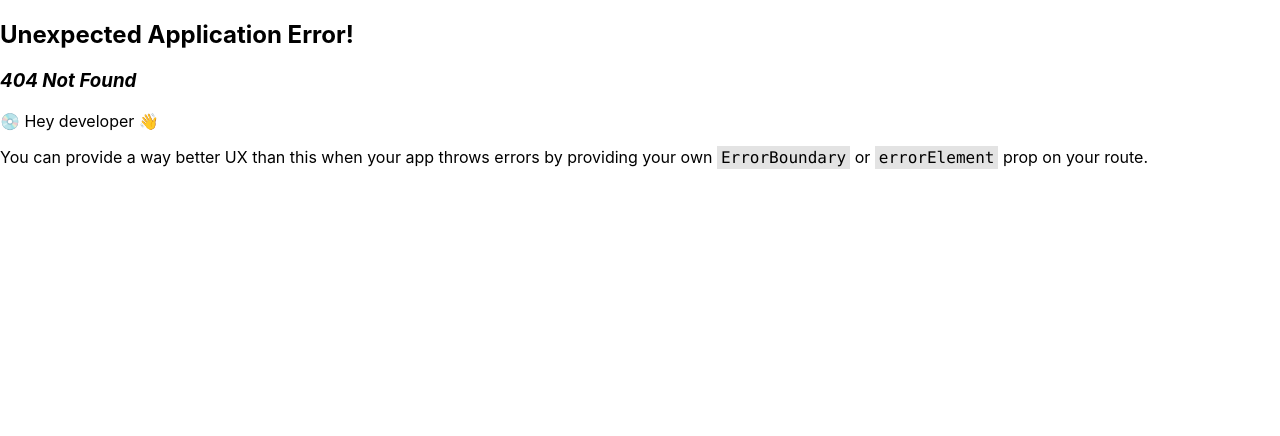
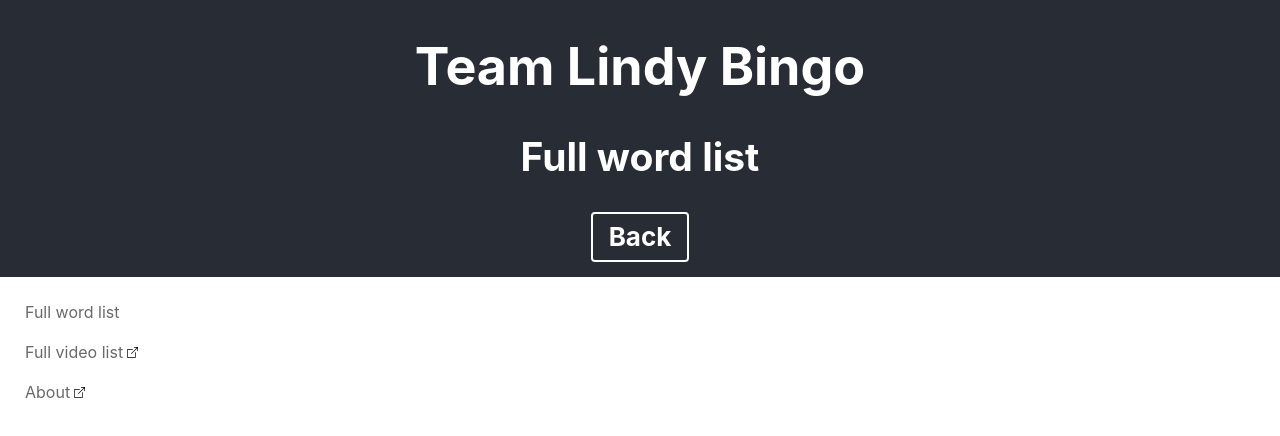
Before and after one commit to dgmstuart/bingo-frontend, a React (Create React App) app: page / in a window 1280 px wide. Before the commit this address had no page. Shown: the top 436 px of the page. Built offline with nearby package versions, Linux system fonts and the light colour scheme.

Commit message:
Refactor: extract a layout component from WordList
Now we're just testing the inner component, not including the whole
footer and its links, so we don't need the <BrowserRouter> component in
the test.

```diff
--- a/src/components/Footer.tsx
+++ b/src/components/Footer.tsx
@@ -1,10 +1,11 @@
 import React from "react";
 import "./Footer.css";
 import { Link } from "react-router-dom";
+import classNames from "classnames";
 
-const Footer: React.FC = () => {
+const Footer: React.FC<{ className?: string }> = ({ className }) => {
   return (
-    <footer className="Footer">
+    <footer className={classNames("Footer", { className: className })}>
       <ul>
         <li>
           <Link to="/word_list">Full word list</Link>
--- a/src/components/WordList.css
+++ b/src/components/WordList.css
@@ -1,55 +1,16 @@
-.WordList-header {
-  background-color: #282c34;
-  display: flex;
-  flex-direction: column;
-  align-items: center;
-  justify-content: center;
-  font-size: calc(10px + 2vmin);
-  color: white;
-}
-
-.WordList-header h2 {
-  margin-top: 0;
-}
-
-.WordList-actions {
-  margin-bottom: 15px;
-}
-
-.WordList-actions a {
-  display: inline-block;
-  text-decoration: none;
-  padding: 0.5rem 1rem;
-  margin: 0 0.5rem;
-  line-height: 1.15;
-  font-weight: bold;
-  color: white;
-  border-color: white;
-  border-width: 2px;
-  border-style: solid;
-  border-radius: 0.25rem;
-  background-color: transparent;
-}
-
-.WordList-words {
+.WordListGroup {
   margin: 0 25px;
 }
 
-.WordList-words li {
+.WordListGroup li {
   margin-bottom: 5px;
+}
+
+.WordListGroup-description {
+  color: dimgray;
 }
 
 .WordList-description {
   font-style: italic;
   color: dimgray;
 }
-
-.WordList-group-description {
-  color: dimgray;
-}
-
-.WordList footer {
-  padding: 25px 0;
-  margin: 25px;
-  border-top: solid 1px darkgray;
-}
--- a/src/components/WordList.tsx
+++ b/src/components/WordList.tsx
@@ -1,8 +1,6 @@
 import React, { ReactNode } from "react";
 import "./WordList.css";
 import normaliseWord from "../lib/normaliseWord";
-import { Link } from "react-router-dom";
-import Footer from "./Footer";
 
 type WordData = { word: string; url?: string; description?: string };
 export type WordListGroupData = {
@@ -14,21 +12,7 @@ export type WordListGroupData = {
 const WordList: React.FC<{ wordList: WordListGroupData[] }> = ({
   wordList,
 }) => {
-  return (
-    <div className="WordList">
-      <header className="WordList-header">
-        <h1>Team Lindy Bingo</h1>
-        <h2>Full word list</h2>
-        <div className="WordList-actions">
-          <Link to="/bingo-frontend">Back</Link>
-        </div>
-      </header>
-
-      {wordList.map((group) => WordListGroup(group))}
-
-      <Footer />
-    </div>
-  );
+  return <>{wordList.map((group) => WordListGroup(group))}</>;
 };
 
 const WordListGroup: React.FC<WordListGroupData> = ({
@@ -37,10 +21,10 @@ const WordListGroup: React.FC<WordListGroupData> = ({
   words,
 }) => {
   return (
-    <section className="WordList-words" key={title}>
+    <section className="WordListGroup" key={title}>
       <h3>{title}</h3>
       {description && (
-        <p className="WordList-group-description">{description}</p>
+        <p className="WordListGroup-description">{description}</p>
       )}
       <ul>
         {words.map(({ word, url, description }) => {
--- /dev/null
+++ b/src/layouts/ContentLayout.css
@@ -0,0 +1,28 @@
+.Content-header {
+  margin-top: 0;
+}
+
+.Content-actions {
+  margin-bottom: 15px;
+}
+
+.Content-actions a {
+  display: inline-block;
+  text-decoration: none;
+  padding: 0.5rem 1rem;
+  margin: 0 0.5rem;
+  line-height: 1.15;
+  font-weight: bold;
+  color: white;
+  border-color: white;
+  border-width: 2px;
+  border-style: solid;
+  border-radius: 0.25rem;
+  background-color: transparent;
+}
+
+.Content-footer {
+  padding: 25px 0;
+  margin: 25px;
+  border-top: solid 1px darkgray;
+}
--- /dev/null
+++ b/src/layouts/ContentLayout.tsx
@@ -0,0 +1,27 @@
+import React from "react";
+import "./ContentLayout.css";
+import { Link, Outlet } from "react-router-dom";
+import MainLayout from "./MainLayout";
+
+const ContentLayout: React.FC<{ pageTitle: string }> = ({ pageTitle }) => {
+  const headerContent = (
+    <>
+      <h2 className="Content-header">{pageTitle}</h2>
+      <div className="Content-actions">
+        <Link to="/bingo-frontend">Back</Link>
+      </div>
+    </>
+  );
+
+  const body = <Outlet />;
+
+  return (
+    <MainLayout
+      headerContent={headerContent}
+      body={body}
+      footerClass="Content-footer"
+    />
+  );
+};
+
+export default ContentLayout;
--- /dev/null
+++ b/src/layouts/MainLayout.css
@@ -0,0 +1,10 @@
+.Main-header {
+  text-align: center;
+  background-color: #282c34;
+  display: flex;
+  flex-direction: column;
+  align-items: center;
+  justify-content: center;
+  font-size: calc(10px + 2vmin);
+  color: white;
+}
--- /dev/null
+++ b/src/layouts/MainLayout.tsx
@@ -0,0 +1,25 @@
+import React, { ReactNode } from "react";
+import "./MainLayout.css";
+import Footer from "../components/Footer";
+
+const MainLayout: React.FC<{
+  headerContent: ReactNode;
+  body: ReactNode;
+  footerClass?: string;
+}> = ({ headerContent, body, footerClass }) => {
+  return (
+    <div>
+      <header className="Main-header">
+        <h1>Team Lindy Bingo</h1>
+
+        {headerContent}
+      </header>
+
+      {body}
+
+      <Footer className={footerClass} />
+    </div>
+  );
+};
+
+export default MainLayout;
```
Also changed, not shown: src/index.tsx (+9 -2 lines), 1 other file (tests, documents, lock files or other folders).
